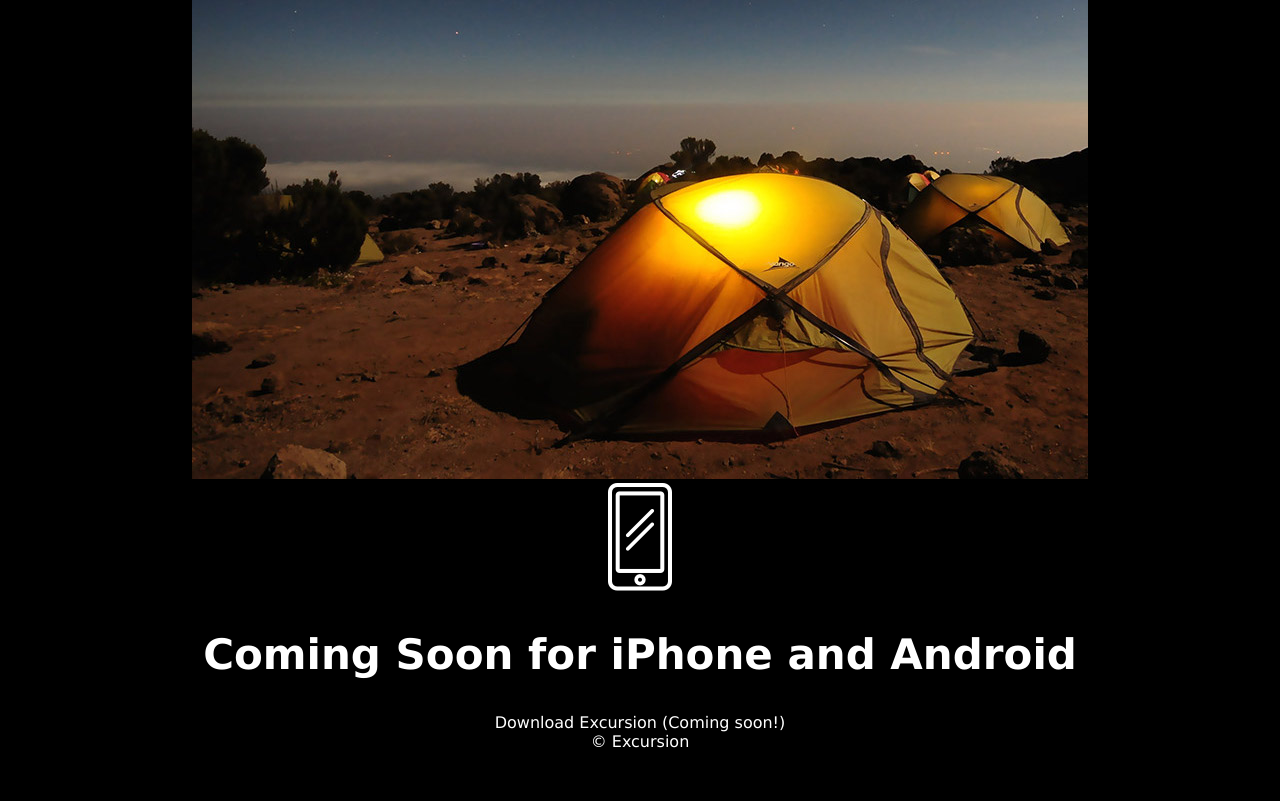
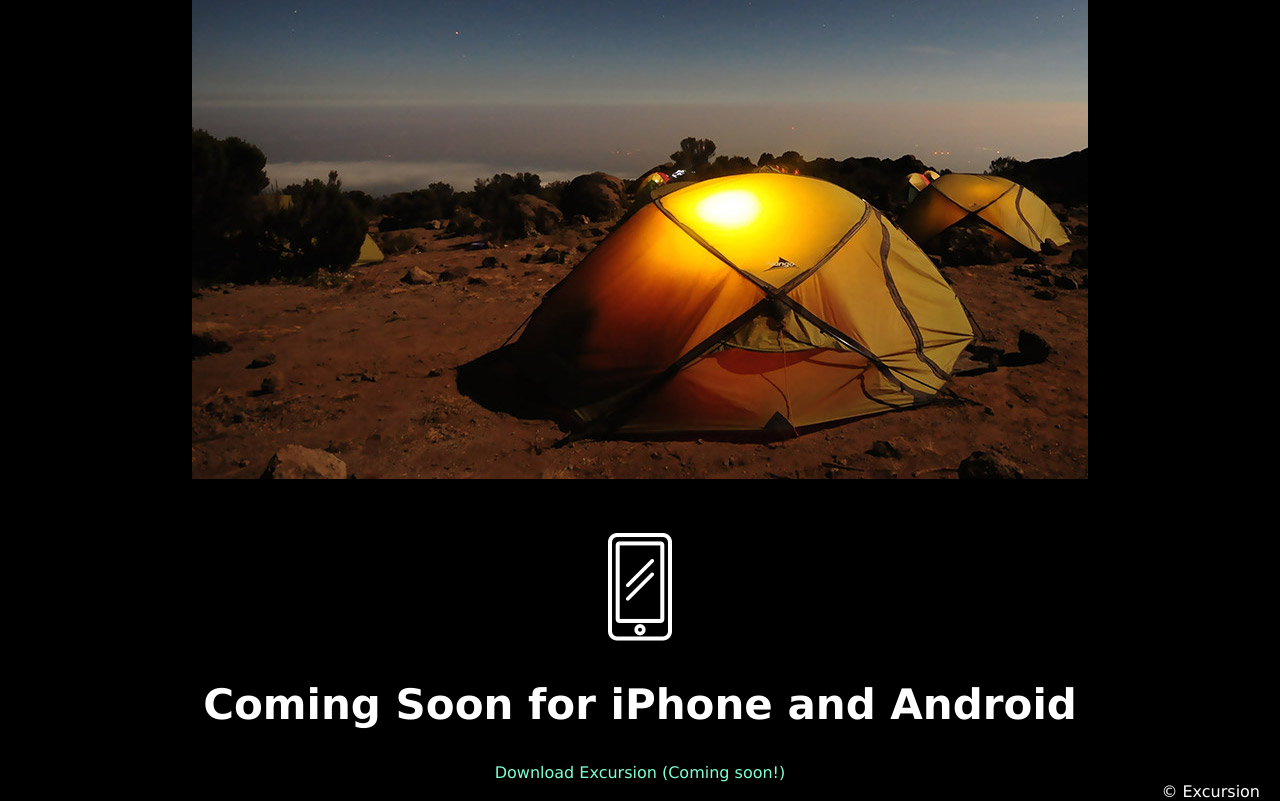
Before and after one commit to enPlace/Excursion_Project, a plain HTML site: page index.html in a window 1280 px wide. Shown: the part 870-1671 px from the top of the page. Before the commit the page ends 1621 px from the top, so only its background shows below. Drawn offline with Linux system fonts and the light colour scheme.

Commit message:
adding margins

```diff
--- a/index.html
+++ b/index.html
@@ -19,7 +19,7 @@ type = "video/mp4"></video></div>
 <p id ="about">Excursion remembers places you like, and recommends new points of interest around you.</p>
 
 <div><img src ="images/camp.jpg"></div>
-<div><img src="images/phone.png"></div>
+<div id = "icon"><img src="images/phone.png"></div>
 
 <h2 class = "subheader">Coming Soon for iPhone and Android</h2>
 <div id ="downloadLink"><a>Download Excursion (Coming soon!)</a></div>
--- a/style.css
+++ b/style.css
@@ -1,6 +1,9 @@
-html{
+html{margin-top: -70px;
+
 }
 body{
+
+
     font-family: Verdana, Geneva, Tahoma, sans-serif;
     color: white;
     background-color: black;
@@ -10,7 +13,10 @@ body{
 }
 
 header{
+    padding-top: 70px;
+
     font-size: 50px;
+    max-width: 2000px;
 }
 
 .subheader{
@@ -21,3 +27,21 @@ header{
     font-size: 21px;
     color: gray;
 }
+
+#downloadLink a{
+color: aquamarine;
+font-size: 16px;
+}
+#downloadLink a:hover{
+    text-decoration: underline;
+    cursor: pointer;
+
+}
+#icon{
+    margin-top: 50px;
+}
+
+footer{
+    text-align: right;
+    padding-right: 20px;
+}
```
